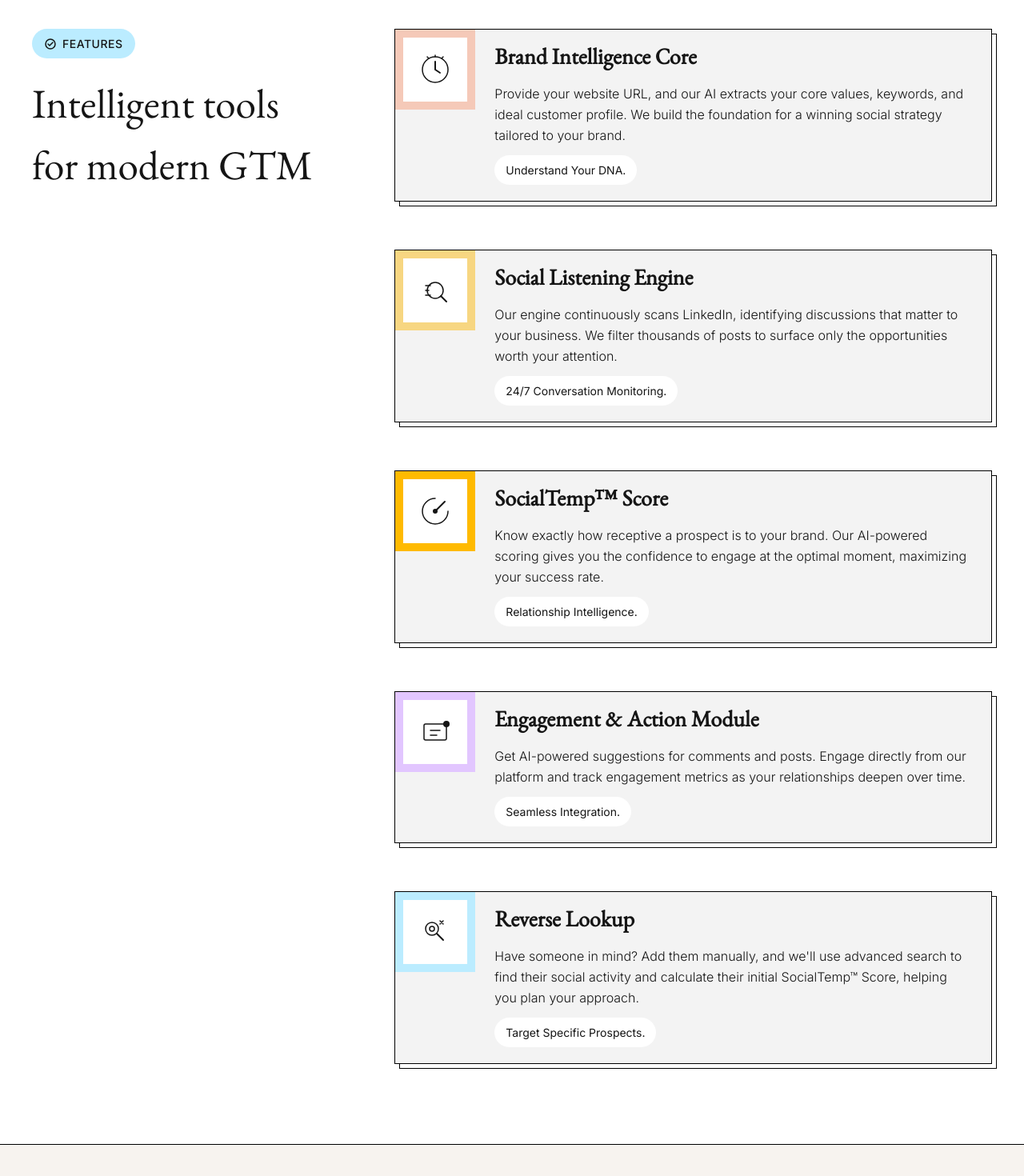
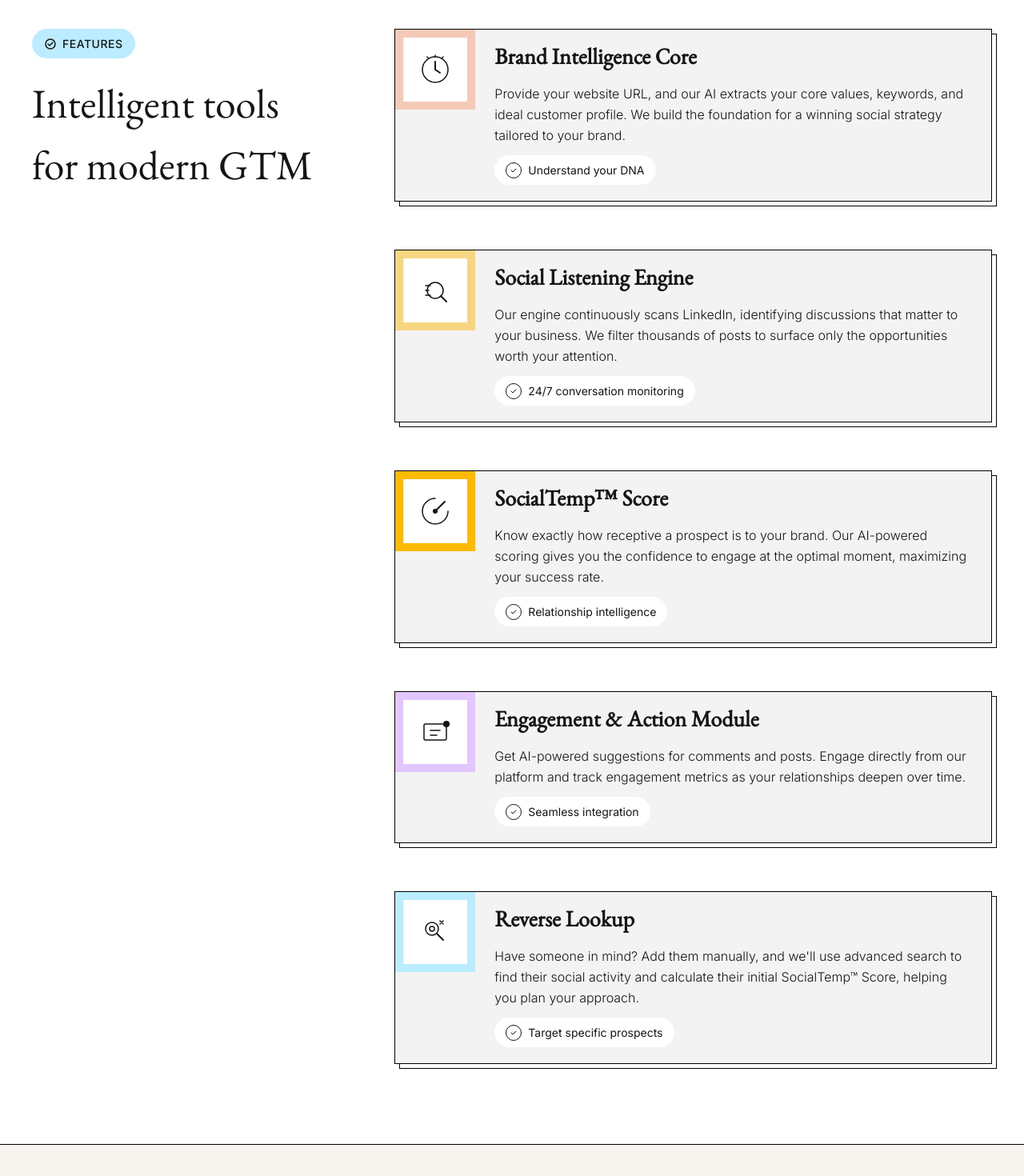
Before and after one commit to pnoyens/ciaociao-web, a Next.js app: page / in a window 1280 px wide. Shown: the part 6429-7899 px from the top of the page at 80% size. Built offline with nearby package versions, Linux system fonts and the light colour scheme.

Commit message:
Update feature subtitles: add check icon, sentence case, remove dots
🤖 Generated with [Claude Code](https://claude.com/claude-code)

Co-Authored-By: Claude <noreply@anthropic.com>

```diff
--- a/components/Features.tsx
+++ b/components/Features.tsx
@@ -9,7 +9,7 @@ const features = [
     ),
     sidebarColor: "bg-cc-peach",
     title: "Brand Intelligence Core",
-    subtitle: "Understand Your DNA.",
+    subtitle: "Understand your DNA",
     description: "Provide your website URL, and our AI extracts your core values, keywords, and ideal customer profile. We build the foundation for a winning social strategy tailored to your brand.",
   },
   {
@@ -22,7 +22,7 @@ const features = [
     ),
     sidebarColor: "bg-cc-gold",
     title: "Social Listening Engine",
-    subtitle: "24/7 Conversation Monitoring.",
+    subtitle: "24/7 conversation monitoring",
     description: "Our engine continuously scans LinkedIn, identifying discussions that matter to your business. We filter thousands of posts to surface only the opportunities worth your attention.",
   },
   {
@@ -35,7 +35,7 @@ const features = [
     ),
     sidebarColor: "bg-cc-3",
     title: "SocialTemp™ Score",
-    subtitle: "Relationship Intelligence.",
+    subtitle: "Relationship intelligence",
     description: "Know exactly how receptive a prospect is to your brand. Our AI-powered scoring gives you the confidence to engage at the optimal moment, maximizing your success rate.",
   },
   {
@@ -48,7 +48,7 @@ const features = [
     ),
     sidebarColor: "bg-cc-4",
     title: "Engagement & Action Module",
-    subtitle: "Seamless Integration.",
+    subtitle: "Seamless integration",
     description: "Get AI-powered suggestions for comments and posts. Engage directly from our platform and track engagement metrics as your relationships deepen over time.",
   },
   {
@@ -62,7 +62,7 @@ const features = [
     ),
     sidebarColor: "bg-cc-2",
     title: "Reverse Lookup",
-    subtitle: "Target Specific Prospects.",
+    subtitle: "Target specific prospects",
     description: "Have someone in mind? Add them manually, and we'll use advanced search to find their social activity and calculate their initial SocialTemp™ Score, helping you plan your approach.",
   }
 ];
@@ -95,7 +95,7 @@ export default function Features() {
               <div className="flex-1 py-5 pr-[30px] flex flex-col gap-3">
                 <h3 className="font-serif text-[28px] font-semibold text-cc-dark leading-tight">{feature.title}</h3>
                 <p className="text-base font-light leading-relaxed text-cc-dark">{feature.description}</p>
-                <span className="pill self-start">{feature.subtitle}</span>
+                <span className="pill check-icon self-start">{feature.subtitle}</span>
               </div>
             </div>
           ))}
```
